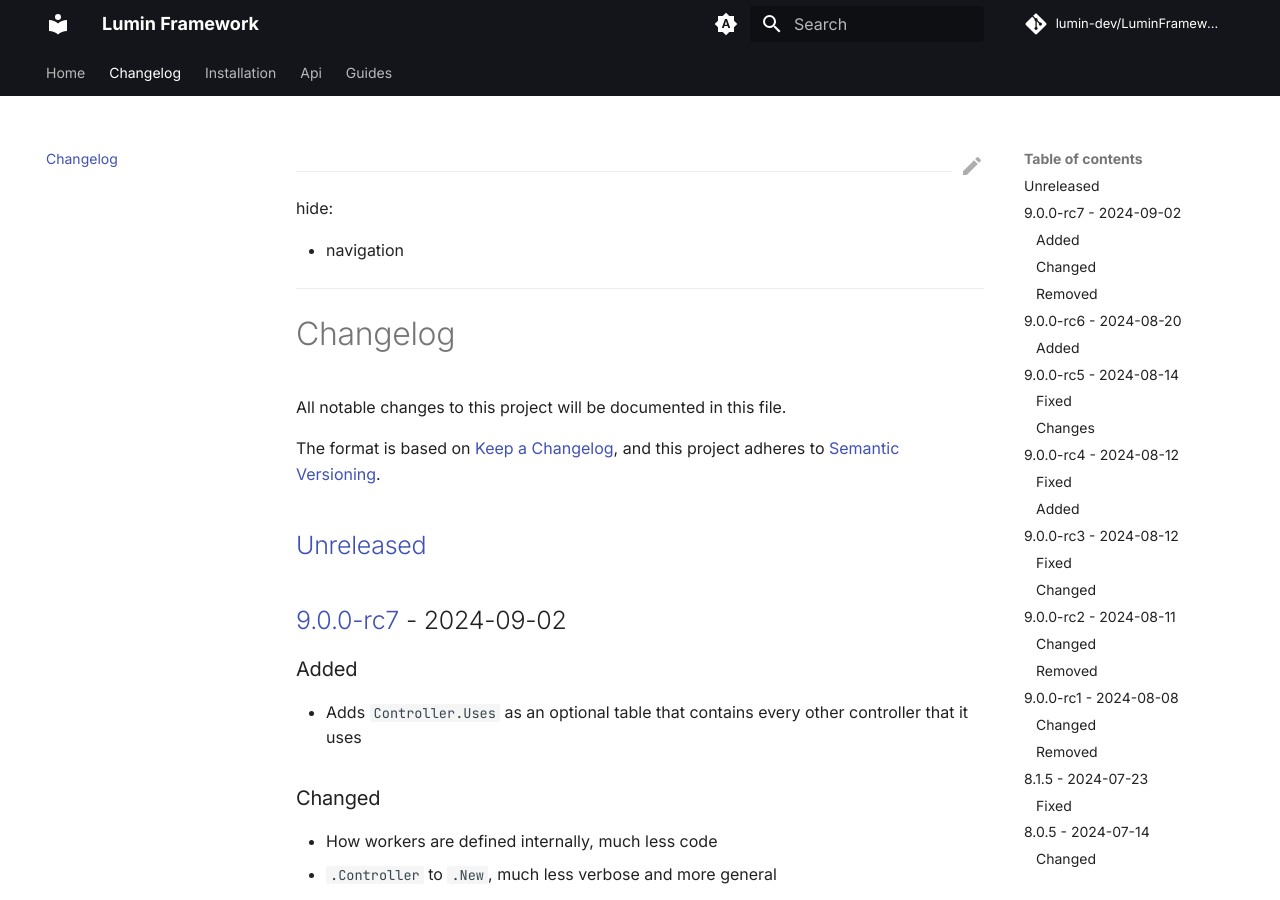
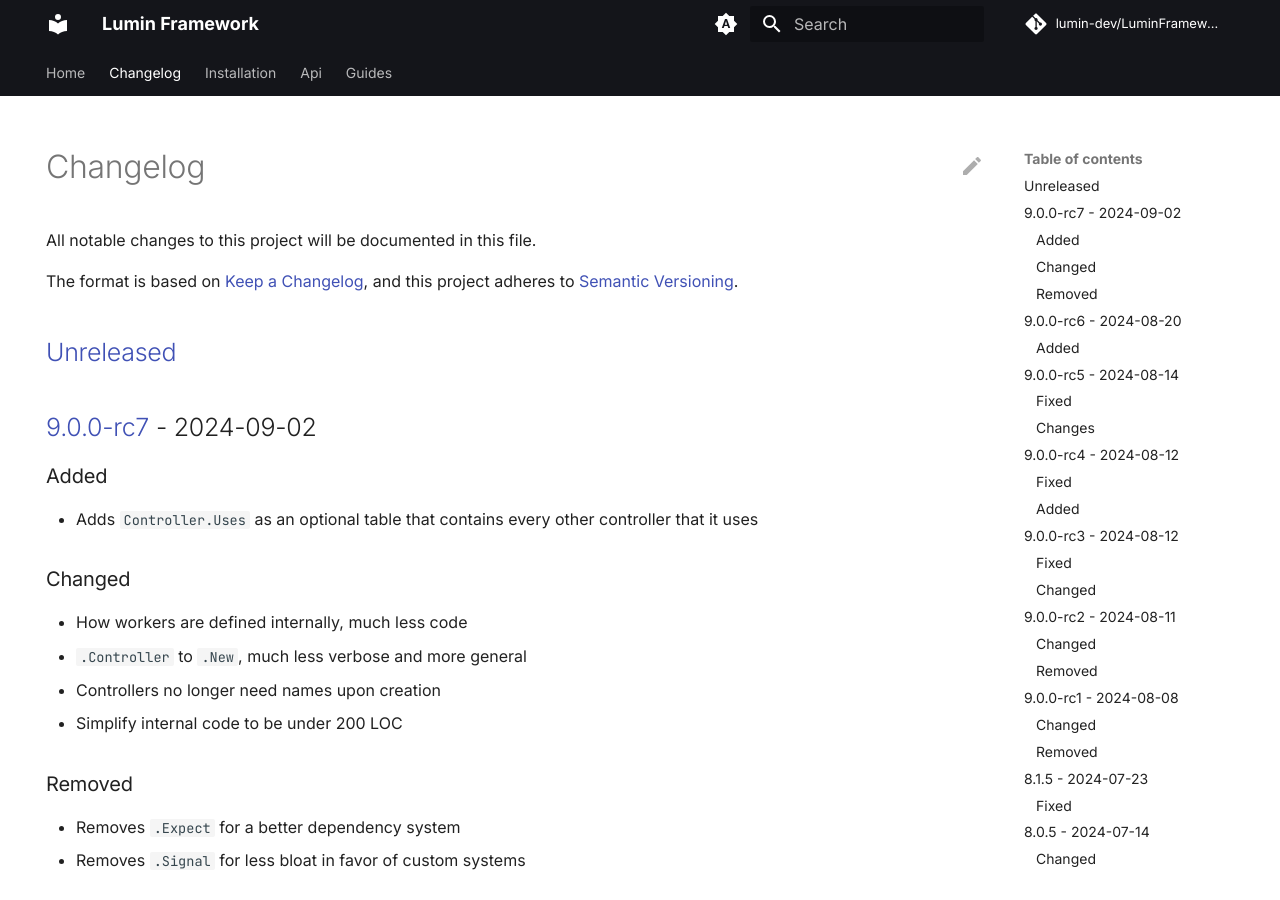
Before and after one commit to luminlabsdev/framework, an MkDocs documentation site: the page built from docs/changelog.md, in a window 1280 px wide and 900 px high. Built offline with MkDocs 1.6.1 and Material for MkDocs 9.7.7, drawn with Linux system fonts in a browser that asks for light colours; comment, search, counter and statistics services are not loaded.

```diff
--- a/docs/changelog.md
+++ b/docs/changelog.md
@@ -1,10 +1,7 @@
-* * *
-
+---
 hide:
-
-- navigation
-
-* * *
+  - navigation
+---
 
 # Changelog
 
--- a/mkdocs.yml
+++ b/mkdocs.yml
@@ -8,9 +8,11 @@ markdown_extensions:
       anchor_linenums: true
       line_spans: __span
       pygments_lang_class: true
-  - pymdownx.inlinehilite
-  - pymdownx.snippets
-  - pymdownx.superfences
+  - pymdownx.superfences:
+      custom_fences:
+      - name: mermaid
+        class: mermaid
+        format: !!python/name:pymdownx.superfences.fence_code_format
 extra:
   social:
     - icon: fontawesome/brands/github
```
